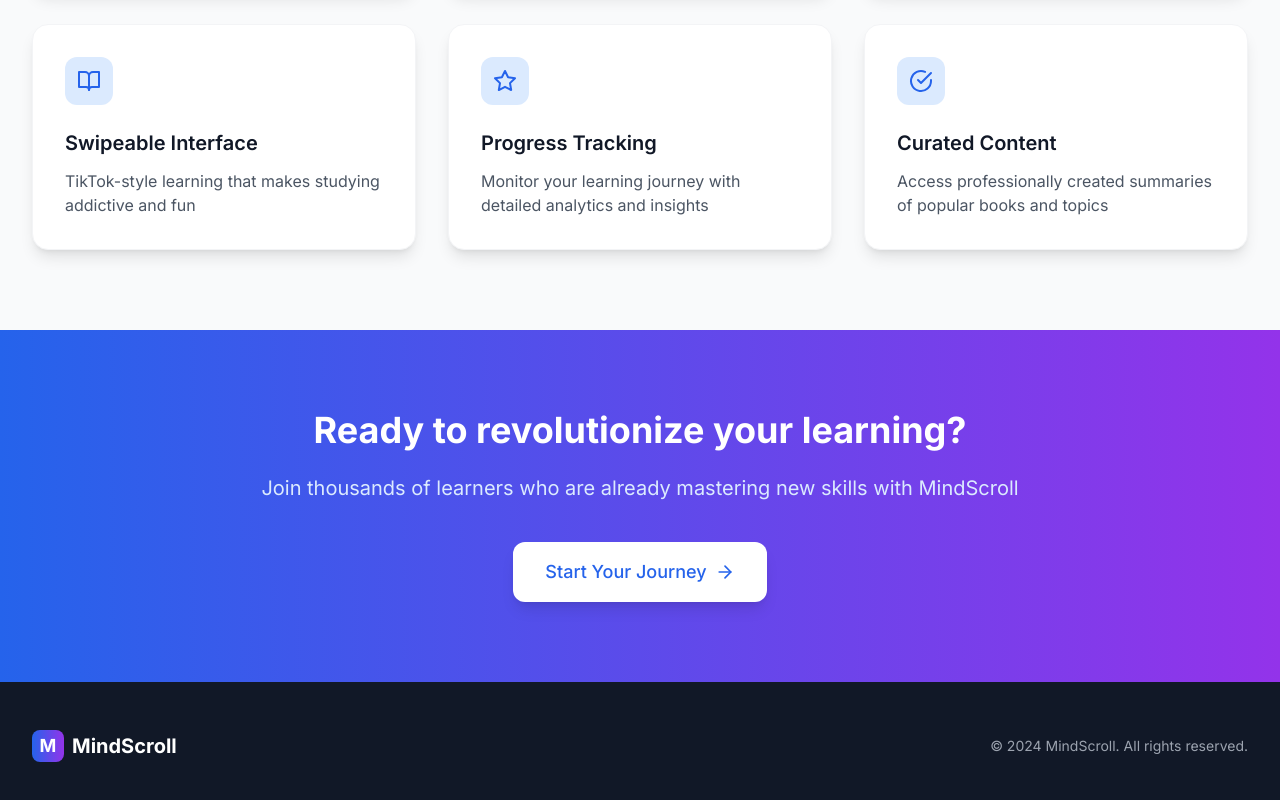
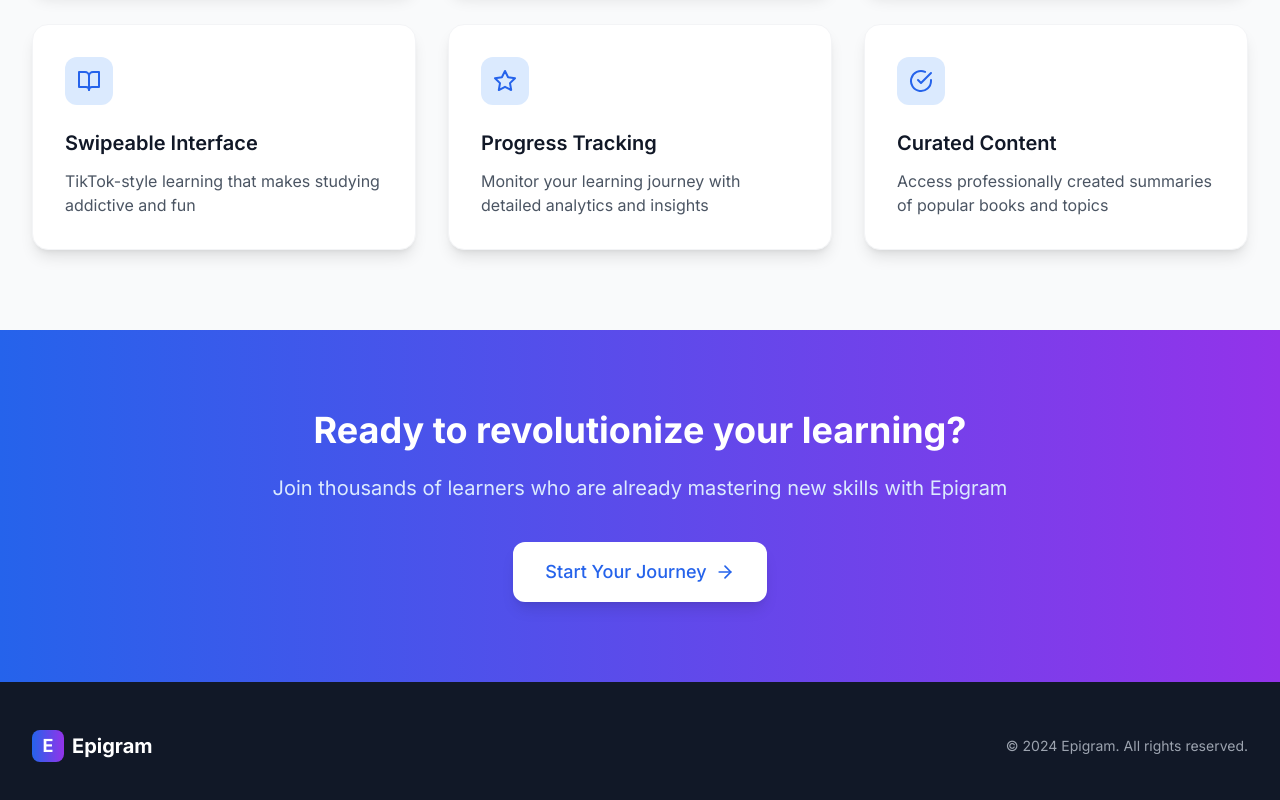
Before and after one commit to Mohit-Dhawan98/MindScroll, a Next.js app in the folder frontend/: page / in a window 1280 px wide. Shown: the part 1838-2638 px from the top of the page. Built offline with nearby package versions, Linux system fonts and the light colour scheme.

Commit message:
Complete Epigram rebranding: update all MindScroll→Epigram references
  - Frontend: All logos M→E, brand names updated
  - Terms page: Complete rebrand
  - Auth forms: Improved contrast and branding
  - Bug fixes: TypeScript safety, icon replacements

```diff
--- a/frontend/src/app/dashboard/page.tsx
+++ b/frontend/src/app/dashboard/page.tsx
@@ -267,9 +267,9 @@ export default function Dashboard() {
           <div className="flex justify-between items-center py-4">
             <div className="flex items-center space-x-4">
               <div className="w-8 h-8 bg-gradient-to-r from-blue-600 to-purple-600 rounded-lg flex items-center justify-center">
-                <span className="text-lg font-bold text-white">M</span>
+                <span className="text-lg font-bold text-white">E</span>
               </div>
-              <h1 className="text-xl font-semibold text-gray-900">MindScroll</h1>
+              <h1 className="text-xl font-semibold text-gray-900">Epigram</h1>
             </div>
 
             <div className="flex items-center space-x-4">
--- a/frontend/src/app/how-it-works/page.tsx
+++ b/frontend/src/app/how-it-works/page.tsx
@@ -178,9 +178,9 @@ export default function HowItWorksPage() {
           <div className="flex justify-between items-center py-4">
             <Link href="/" className="flex items-center space-x-2">
               <div className="w-10 h-10 bg-gradient-to-r from-blue-600 to-purple-600 rounded-xl flex items-center justify-center">
-                <span className="text-xl font-bold text-white">M</span>
+                <span className="text-xl font-bold text-white">E</span>
               </div>
-              <span className="text-2xl font-bold gradient-text">MindScroll</span>
+              <span className="text-2xl font-bold gradient-text">Epigram</span>
             </Link>
 
             <div className="flex items-center space-x-4">
@@ -199,7 +199,7 @@ export default function HowItWorksPage() {
       <section className="pt-16 pb-12 px-4 sm:px-6 lg:px-8 bg-gradient-to-br from-blue-50 to-purple-50">
         <div className="max-w-4xl mx-auto text-center">
           <h1 className="text-4xl md:text-6xl font-bold text-gray-900 mb-6">
-            How MindScroll
+            How Epigram
             <span className="block gradient-text">Transforms Learning</span>
           </h1>
           <p className="text-xl text-gray-600 mb-8 max-w-2xl mx-auto">
@@ -260,7 +260,7 @@ export default function HowItWorksPage() {
       <section className="py-16 bg-gray-50 px-4 sm:px-6 lg:px-8">
         <div className="max-w-4xl mx-auto text-center">
           <h2 className="text-3xl font-bold text-gray-900 mb-4">
-            Why Choose MindScroll?
+            Why Choose Epigram?
           </h2>
           <p className="text-lg text-gray-600 mb-12">
             The smartest way to learn anything, backed by science and powered by AI
@@ -295,7 +295,7 @@ export default function HowItWorksPage() {
             Ready to Transform Your Learning?
           </h2>
           <p className="text-xl text-blue-100 mb-8">
-            Join thousands of learners already mastering new skills with MindScroll
+            Join thousands of learners already mastering new skills with Epigram
           </p>
           <Link href="/auth/register" className="inline-flex items-center bg-white text-blue-600 hover:bg-gray-100 font-medium text-lg px-8 py-4 rounded-xl transition-all duration-200 shadow-lg hover:shadow-xl">
             Start Learning Free
@@ -310,13 +310,13 @@ export default function HowItWorksPage() {
           <div className="flex items-center justify-center">
             <div className="flex items-center space-x-2">
               <div className="w-8 h-8 bg-gradient-to-r from-blue-600 to-purple-600 rounded-lg flex items-center justify-center">
-                <span className="text-lg font-bold text-white">M</span>
+                <span className="text-lg font-bold text-white">E</span>
               </div>
-              <span className="text-xl font-bold">MindScroll</span>
+              <span className="text-xl font-bold">Epigram</span>
             </div>
           </div>
           <div className="text-center text-gray-400 text-sm mt-4">
-            © 2024 MindScroll. All rights reserved.
+            © 2024 Epigram. All rights reserved.
           </div>
         </div>
       </footer>
--- a/frontend/src/app/layout.tsx
+++ b/frontend/src/app/layout.tsx
@@ -8,8 +8,8 @@ const inter = Inter({
 });
 
 export const metadata: Metadata = {
-  title: "MindScroll - AI-Powered Microlearning",
-  description: "Learn anything in bite-sized, swipeable cards powered by AI",
+  title: "Epigram - AI-Powered Learning Through Memorable Insights",
+  description: "Transform any content into memorable learning insights with AI-powered microlearning cards",
 };
 
 export default function RootLayout({
--- a/frontend/src/app/onboarding/page.tsx
+++ b/frontend/src/app/onboarding/page.tsx
@@ -80,10 +80,10 @@ export default function OnboardingPage() {
         {/* Header */}
         <div className="text-center mb-8">
           <div className="w-16 h-16 bg-gradient-to-r from-blue-600 to-purple-600 rounded-2xl mx-auto mb-4 flex items-center justify-center">
-            <span className="text-2xl font-bold text-white">M</span>
+            <span className="text-2xl font-bold text-white">E</span>
           </div>
           <h1 className="text-3xl font-bold text-gray-900 mb-2">
-            Welcome to MindScroll, {user.name}!
+            Welcome to Epigram, {user.name}!
           </h1>
           <p className="text-gray-600">
             Let's personalize your learning experience
--- a/frontend/src/app/page.tsx
+++ b/frontend/src/app/page.tsx
@@ -35,9 +35,9 @@ export default function LandingPage() {
           <div className="flex justify-between items-center py-4">
             <div className="flex items-center space-x-2">
               <div className="w-10 h-10 bg-gradient-to-r from-blue-600 to-purple-600 rounded-xl flex items-center justify-center">
-                <span className="text-xl font-bold text-white">M</span>
+                <span className="text-xl font-bold text-white">E</span>
               </div>
-              <span className="text-2xl font-bold gradient-text">MindScroll</span>
+              <span className="text-2xl font-bold gradient-text">Epigram</span>
             </div>
 
             <nav className="hidden md:flex items-center space-x-8">
@@ -169,7 +169,7 @@ export default function LandingPage() {
             Ready to revolutionize your learning?
           </h2>
           <p className="text-xl text-blue-100 mb-10">
-            Join thousands of learners who are already mastering new skills with MindScroll
+            Join thousands of learners who are already mastering new skills with Epigram
           </p>
           <Link href="/auth/register" className="inline-flex items-center bg-white text-blue-600 hover:bg-gray-100 font-medium text-lg px-8 py-4 rounded-xl transition-all duration-200 shadow-lg hover:shadow-xl">
             Start Your Journey
@@ -184,13 +184,13 @@ export default function LandingPage() {
           <div className="flex items-center justify-between">
             <div className="flex items-center space-x-2">
               <div className="w-8 h-8 bg-gradient-to-r from-blue-600 to-purple-600 rounded-lg flex items-center justify-center">
-                <span className="text-lg font-bold text-white">M</span>
+                <span className="text-lg font-bold text-white">E</span>
               </div>
-              <span className="text-xl font-bold">MindScroll</span>
+              <span className="text-xl font-bold">Epigram</span>
             </div>
 
             <div className="text-gray-400 text-sm">
-              © 2024 MindScroll. All rights reserved.
+              © 2024 Epigram. All rights reserved.
             </div>
           </div>
         </div>
--- a/frontend/src/components/auth/LoginForm.tsx
+++ b/frontend/src/components/auth/LoginForm.tsx
@@ -46,7 +46,7 @@ export default function LoginForm() {
         {/* Header */}
         <div className="text-center mb-8">
           <div className="w-16 h-16 bg-gradient-to-r from-blue-600 to-purple-600 rounded-2xl mx-auto mb-4 flex items-center justify-center">
-            <span className="text-2xl font-bold text-white">M</span>
+            <span className="text-2xl font-bold text-white">E</span>
           </div>
           <h1 className="text-3xl font-bold text-gray-900 mb-2">Welcome back</h1>
           <p className="text-gray-600">Sign in to continue your learning journey</p>
@@ -62,7 +62,7 @@ export default function LoginForm() {
               </label>
               <div className="relative">
                 <div className="absolute inset-y-0 left-0 pl-3 flex items-center pointer-events-none">
-                  <Mail className="h-5 w-5 text-gray-400" />
+                  <Mail className="h-5 w-5 text-gray-600" />
                 </div>
                 <input
                   {...register('email')}
@@ -85,7 +85,7 @@ export default function LoginForm() {
               </label>
               <div className="relative">
                 <div className="absolute inset-y-0 left-0 pl-3 flex items-center pointer-events-none">
-                  <Lock className="h-5 w-5 text-gray-400" />
+                  <Lock className="h-5 w-5 text-gray-600" />
                 </div>
                 <input
                   {...register('password')}
@@ -101,9 +101,9 @@ export default function LoginForm() {
                   onClick={() => setShowPassword(!showPassword)}
                 >
                   {showPassword ? (
-                    <EyeOff className="h-5 w-5 text-gray-400 hover:text-gray-600" />
+                    <EyeOff className="h-5 w-5 text-gray-600 hover:text-gray-800" />
                   ) : (
-                    <Eye className="h-5 w-5 text-gray-400 hover:text-gray-600" />
+                    <Eye className="h-5 w-5 text-gray-600 hover:text-gray-800" />
                   )}
                 </button>
               </div>
--- a/frontend/src/components/auth/RegisterForm.tsx
+++ b/frontend/src/components/auth/RegisterForm.tsx
@@ -52,7 +52,7 @@ export default function RegisterForm() {
         {/* Header */}
         <div className="text-center mb-8">
           <div className="w-16 h-16 bg-gradient-to-r from-purple-600 to-blue-600 rounded-2xl mx-auto mb-4 flex items-center justify-center">
-            <span className="text-2xl font-bold text-white">M</span>
+            <span className="text-2xl font-bold text-white">E</span>
           </div>
           <h1 className="text-3xl font-bold text-gray-900 mb-2">Create account</h1>
           <p className="text-gray-600">Start your personalized learning journey</p>
```
Also changed, not shown: frontend/src/app/terms/page.tsx (+4 -4 lines).
